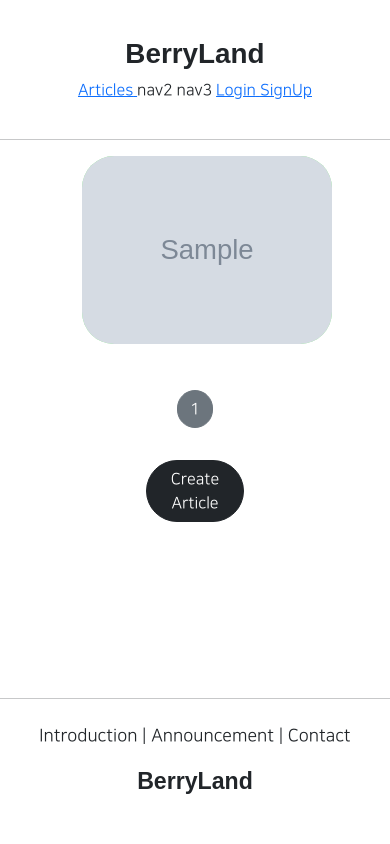
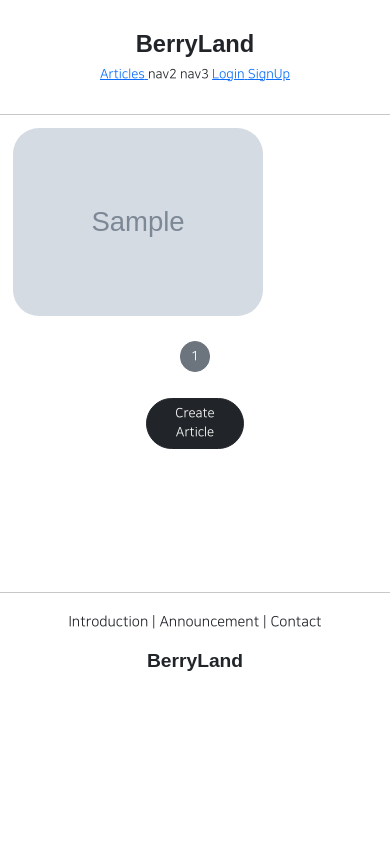
Before and after one commit to jeongwookim2022/berryland, a Django app: page /articles/list/ in a window 390 px wide. Run offline with Django 4.2, Linux system fonts and the light colour scheme; tables that the repository leaves empty hold one stand-in row (values such as "Sample post"); grey boxes marked "Sample" are stand-in pictures; some libraries are stand-ins or nearby versions; some web fonts are replaced.

Commit message:
29th commit: Applied RESPONSIVE LAYOUT for Mobile Users By adjusting gutter in magicgrid.js, @media screen and (max-width:) in base.css and Added 'meta name='viewport' in head.html'

```diff
--- a/articleapp/templates/articleapp/list.html
+++ b/articleapp/templates/articleapp/list.html
@@ -5,10 +5,22 @@
 <!--https://github.com/e-oj/Magic-Grid/blob/master/dist/magic-grid.cjs.js-->
 {% block content %}
 
+<!--    Adjusted sizes for RESPONSIVE LAYOUT-->
+<!--    -> .container {} & .container a {}-->
 <style>
+
+    .container {
+        padding: 0;
+        margin: 0, auto;
+    }
+
+    .container a {
+        width: 45%;
+        max-width: 250px;
+    }
+
     .container div {
       width: 250px;
-      background-color: lightgreen;
       display: flex;
       justify-content: center;
       align-items: center;
--- a/articleapp/views.py
+++ b/articleapp/views.py
@@ -89,4 +89,4 @@ class ArticleListView(ListView):
     model = Article
     context_object_name = 'article_list'
     template_name = 'articleapp/list.html'
-    paginate_by = 2
+    paginate_by = 4
--- a/berryland/settings.py
+++ b/berryland/settings.py
@@ -44,6 +44,9 @@ SECRET_KEY = env('SECRET_KEY')
 # SECURITY WARNING: don't run with debug turned on in production!
 DEBUG = True
 
+# #################### ALLOWING HOSTS from other devices ##############
+# ################### FOR Mobile users ################################
+# ALLOWED_HOSTS = ['*']
 ALLOWED_HOSTS = []
 
 
--- a/static/base.css
+++ b/static/base.css
@@ -20,3 +20,12 @@
     text-align:center;
     margin: 2.3rem;
 }
+
+
+
+@media screen and (max-width:600px) {
+    html {
+        font-size: 13px;
+
+    }
+}
--- a/static/js/magicgird.js
+++ b/static/js/magicgird.js
@@ -290,7 +290,7 @@ MagicGrid.prototype.listen = function listen () {
 let magicGrid = new MagicGrid({
   container: '.container',
   animate: true,
-  gutter: 30,
+  gutter: 12,
   static: true,
   useMin: true
 });
--- a/templates/head.html
+++ b/templates/head.html
@@ -3,6 +3,10 @@
 <head>
 
     <meta charset="UTF-8">
+
+    <!--RESPONSIVE LAYOUT FOR MOBILE USERS    -->
+    <meta name="viewport" content="width=device-width, initial-scale=1, shrink-to-fit=no">
+
     <title>BerryLand</title>
 
     <!--       BOOTSTRAP LINK      -->
```
